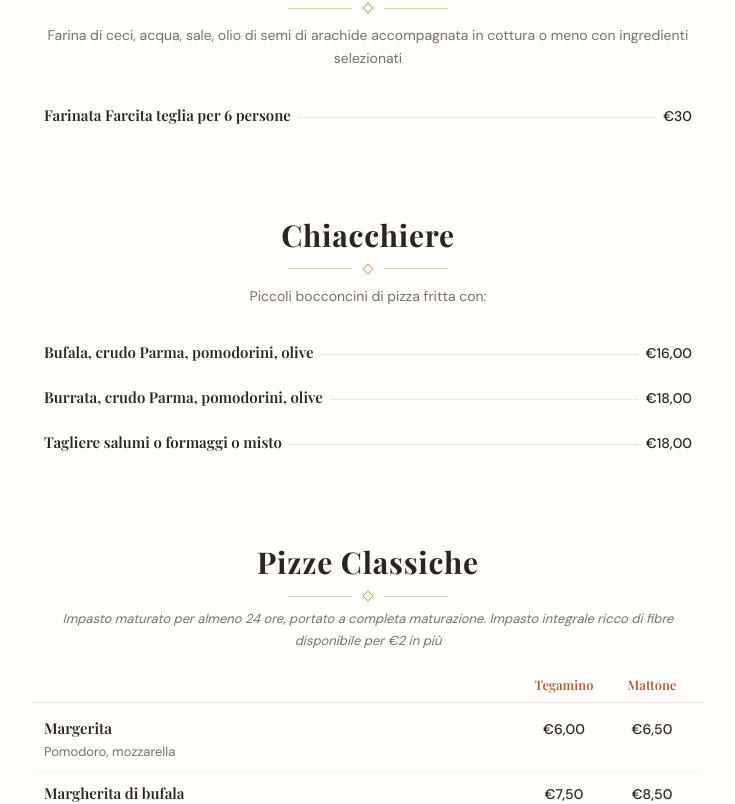
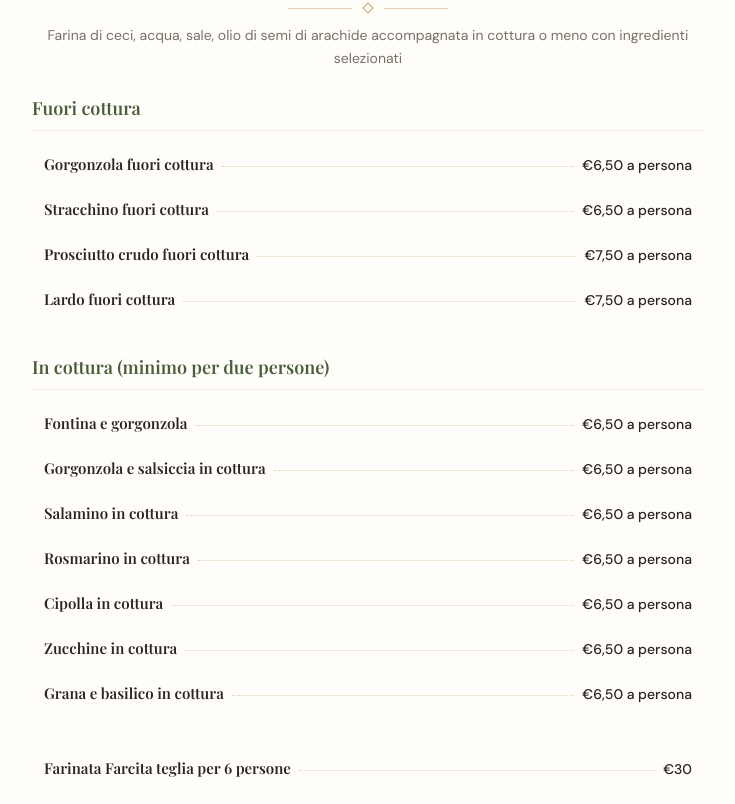
Before and after one commit to rafamartinezquiles/la-fermata-website, a Next.js app: page /menu in a window 1280 px wide. Shown: the part 2696-3500 px from the top of the page, without its empty margins (272-1007 px from the left). Built offline with nearby package versions, Linux system fonts and the light colour scheme.

Commit message:
:fix menu section now renders both subsections and standalone items — fixes Farinata Farcita showing Fuori cottura, In cottura, and Teglia

```diff
--- a/src/components/menu-section.tsx
+++ b/src/components/menu-section.tsx
@@ -90,8 +90,8 @@ export default function MenuSectionComponent({ section }: MenuSectionProps) {
   const [isOpen, setIsOpen] = useState(false);
 
   const renderItems = () => {
-    // Dual price section — use DualPriceTable
-    if (section.dualPrice && section.dualPriceLabels && section.items) {
+    // Dual price section (no subsections) — use DualPriceTable
+    if (section.dualPrice && section.dualPriceLabels && section.items && !section.subsections) {
       return (
         <DualPriceTable
           items={section.items}
@@ -100,8 +100,8 @@ export default function MenuSectionComponent({ section }: MenuSectionProps) {
       );
     }
 
-    // Direct items (non-dual)
-    if (section.items) {
+    // Direct items only (no subsections)
+    if (section.items && !section.subsections) {
       return (
         <div className="space-y-0.5">
           {section.items.map((item, index) => (
@@ -113,12 +113,11 @@ export default function MenuSectionComponent({ section }: MenuSectionProps) {
       );
     }
 
-    // Subsections
+    // Subsections (optionally followed by standalone items)
     if (section.subsections) {
       return (
         <div className="space-y-8">
           {section.subsections.map((subsection, subIndex) => {
-            // Check if subsection items have dual prices
             const hasPiccolaMedia = subsection.items.some(
               (i) => i.pricePiccola || i.priceMedia
             );
@@ -153,6 +152,15 @@ export default function MenuSectionComponent({ section }: MenuSectionProps) {
               </div>
             );
           })}
+          {section.items && (
+            <div className="space-y-0.5">
+              {section.items.map((item, index) => (
+                <motion.div key={`standalone-${index}`} variants={itemVariants}>
+                  <MenuItemRow item={item} />
+                </motion.div>
+              ))}
+            </div>
+          )}
         </div>
       );
     }
```
